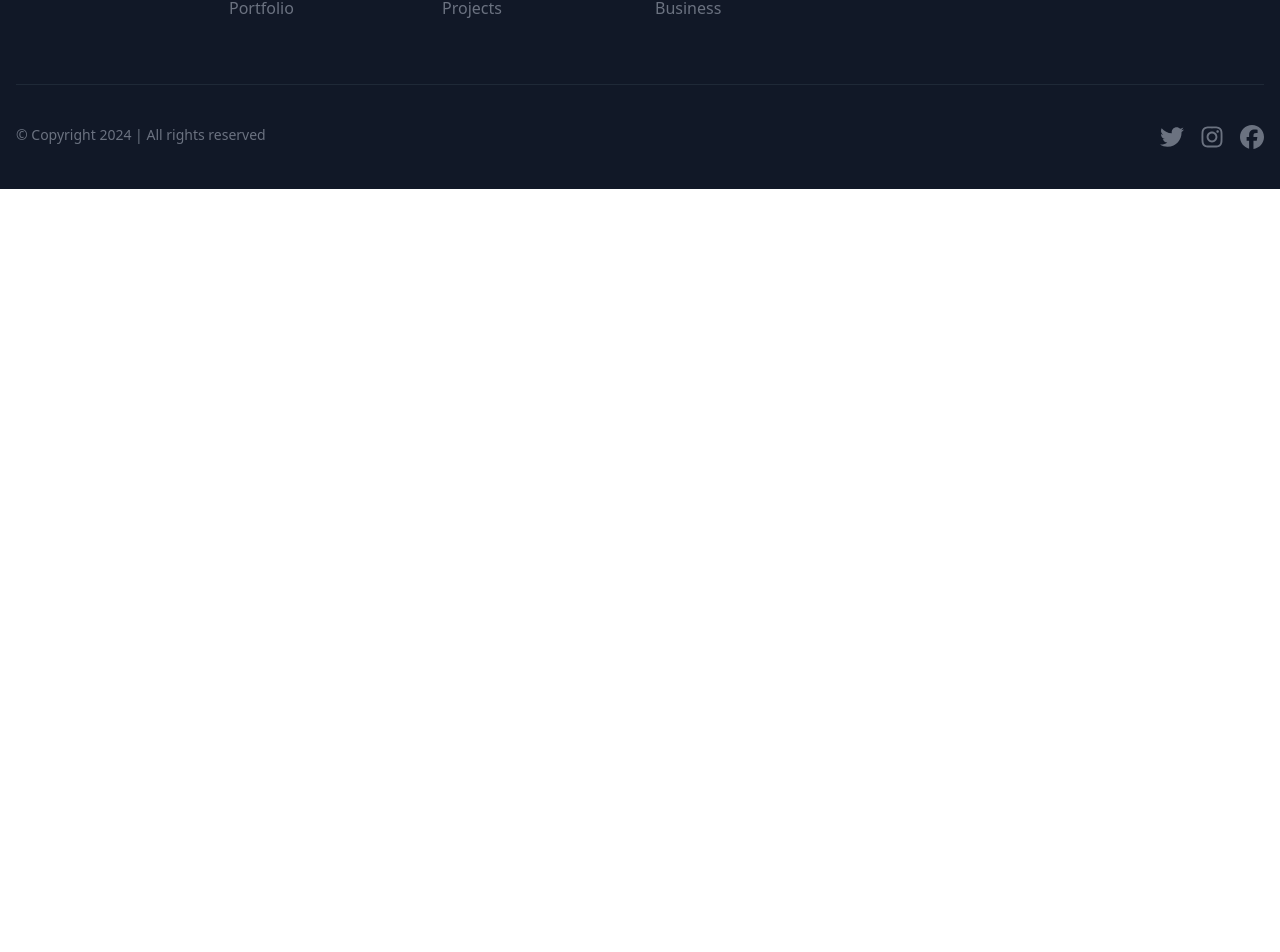
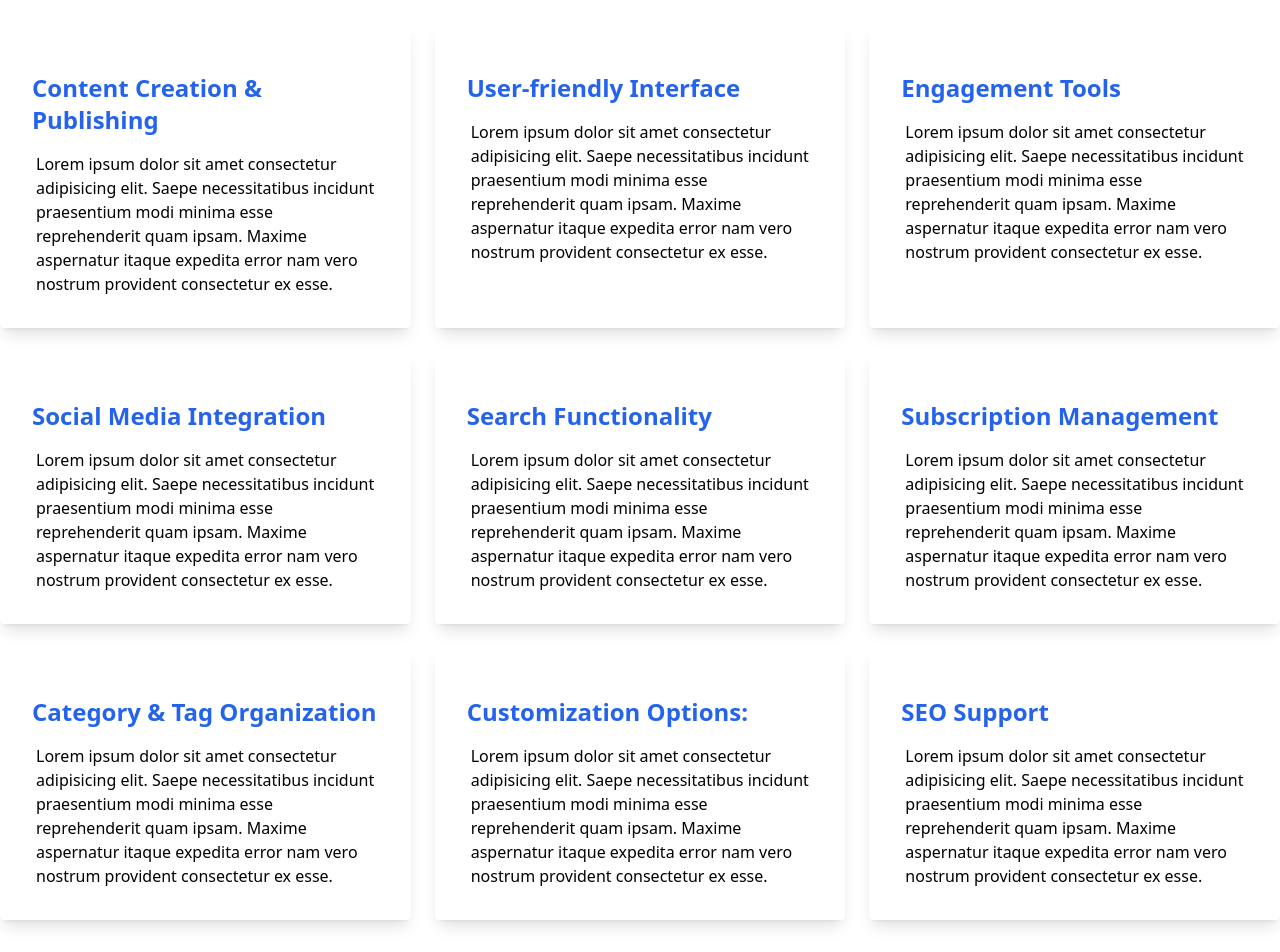
Before and after one commit to abdulrafay-07/Blog-website, a React (Vite) app: page /services in a window 1280 px wide. Shown: the part 640-1592 px from the top of the page. Before the commit the page ends 829 px from the top, so only its background shows below. Built offline with nearby package versions, Linux system fonts and the light colour scheme.

Commit message:
Added services, about us page content

```diff
--- a/src/components/Footer.jsx
+++ b/src/components/Footer.jsx
@@ -89,7 +89,7 @@ const Footer = () => {
                     </div>
 
                     <div className="mt-5 md:max-w-md lg:col-span-2 lg:mt-0">
-                        <p className="font-medium tracking-wide text-gray-300">Form</p>
+                        <p className="font-medium tracking-wide text-gray-300">Subscribe to our Newsletter</p>
                         <form className="pt-4 flex flex-col md:flex-row">
                             <input type="email" name="email" id="email" placeholder="Email"
                                 className="flex-grow w-full h-12 px-4 mb-3 transition duration-200 bg-white border border-gray-300 rounded shadow-sm appearance-none md:mr-2 md:mb-0 focus:border-purple-400 focus:outline-none"
--- /dev/null
+++ b/src/components/ServiceCards.jsx
@@ -0,0 +1,52 @@
+const ServiceCards = () => {
+    return (
+        <div className="grid md:grid-cols-3 sm:grid-cols-2 grid-cols-1 gap-6 py-12 sm:py-16">
+            <div className="p-8 shadow-lg rounded cursor-pointer">
+                <h2 className="text-2xl font-bold my-4 text-blue-600">Content Creation & Publishing</h2>
+                <p className="text-base ml-1">Lorem ipsum dolor sit amet consectetur adipisicing elit. Saepe necessitatibus incidunt praesentium modi minima esse reprehenderit quam ipsam. Maxime aspernatur itaque expedita error nam vero nostrum provident consectetur ex esse.</p>
+            </div>
+
+            <div className="p-8 shadow-lg rounded cursor-pointer">
+                <h2 className="text-2xl font-bold my-4 text-blue-600">User-friendly Interface</h2>
+                <p className="text-base ml-1">Lorem ipsum dolor sit amet consectetur adipisicing elit. Saepe necessitatibus incidunt praesentium modi minima esse reprehenderit quam ipsam. Maxime aspernatur itaque expedita error nam vero nostrum provident consectetur ex esse.</p>
+            </div>
+
+            <div className="p-8 shadow-lg rounded cursor-pointer">
+                <h2 className="text-2xl font-bold my-4 text-blue-600">Engagement Tools</h2>
+                <p className="text-base ml-1">Lorem ipsum dolor sit amet consectetur adipisicing elit. Saepe necessitatibus incidunt praesentium modi minima esse reprehenderit quam ipsam. Maxime aspernatur itaque expedita error nam vero nostrum provident consectetur ex esse.</p>
+            </div>
+
+            <div className="p-8 shadow-lg rounded cursor-pointer">
+                <h2 className="text-2xl font-bold my-4 text-blue-600">Social Media Integration</h2>
+                <p className="text-base ml-1">Lorem ipsum dolor sit amet consectetur adipisicing elit. Saepe necessitatibus incidunt praesentium modi minima esse reprehenderit quam ipsam. Maxime aspernatur itaque expedita error nam vero nostrum provident consectetur ex esse.</p>
+            </div>
+
+            <div className="p-8 shadow-lg rounded cursor-pointer">
+                <h2 className="text-2xl font-bold my-4 text-blue-600">Search Functionality</h2>
+                <p className="text-base ml-1">Lorem ipsum dolor sit amet consectetur adipisicing elit. Saepe necessitatibus incidunt praesentium modi minima esse reprehenderit quam ipsam. Maxime aspernatur itaque expedita error nam vero nostrum provident consectetur ex esse.</p>
+            </div>
+
+            <div className="p-8 shadow-lg rounded cursor-pointer">
+                <h2 className="text-2xl font-bold my-4 text-blue-600">Subscription Management</h2>
+                <p className="text-base ml-1">Lorem ipsum dolor sit amet consectetur adipisicing elit. Saepe necessitatibus incidunt praesentium modi minima esse reprehenderit quam ipsam. Maxime aspernatur itaque expedita error nam vero nostrum provident consectetur ex esse.</p>
+            </div>
+
+            <div className="p-8 shadow-lg rounded cursor-pointer">
+                <h2 className="text-2xl font-bold my-4 text-blue-600">Category & Tag Organization</h2>
+                <p className="text-base ml-1">Lorem ipsum dolor sit amet consectetur adipisicing elit. Saepe necessitatibus incidunt praesentium modi minima esse reprehenderit quam ipsam. Maxime aspernatur itaque expedita error nam vero nostrum provident consectetur ex esse.</p>
+            </div>
+
+            <div className="p-8 shadow-lg rounded cursor-pointer">
+                <h2 className="text-2xl font-bold my-4 text-blue-600">Customization Options:</h2>
+                <p className="text-base ml-1">Lorem ipsum dolor sit amet consectetur adipisicing elit. Saepe necessitatibus incidunt praesentium modi minima esse reprehenderit quam ipsam. Maxime aspernatur itaque expedita error nam vero nostrum provident consectetur ex esse.</p>
+            </div>
+
+            <div className="p-8 shadow-lg rounded cursor-pointer">
+                <h2 className="text-2xl font-bold my-4 text-blue-600">SEO Support</h2>
+                <p className="text-base ml-1">Lorem ipsum dolor sit amet consectetur adipisicing elit. Saepe necessitatibus incidunt praesentium modi minima esse reprehenderit quam ipsam. Maxime aspernatur itaque expedita error nam vero nostrum provident consectetur ex esse.</p>
+            </div>
+        </div>
+    )
+}
+
+export default ServiceCards;
--- a/src/pages/About.jsx
+++ b/src/pages/About.jsx
@@ -2,7 +2,33 @@ const About = () => {
     return (
         <div>
             <div className="px-4 py-40 bg-black text-center text-white">
-                <h2 className="text-5xl lg:text-7xl leading-snug font-bold mb-5">About</h2>
+                <h2 className="text-5xl lg:text-7xl leading-snug font-bold mb-5">About Us</h2>
+            </div>
+
+            <div className="px-4 py-12 sm:py-20 md:px-10 lg:px-20 max-w-4xl mx-auto">
+                <h2 className="text-2xl text-orange-500 font-semibold my-1 text-center">Learn more about the team behind the blog!</h2>
+
+                <div className="py-14 flex flex-col">
+                    <div className="py-3">
+                        <h2 className="text-3xl font-semibold my-1">Welcome to our Blog!</h2>
+                        <p className="text-xl text-gray-700 mt-2">We are a team of passionate writers, dedicated to bringing you the latest news, the most interesting stories, and the most thought-provoking ideas. Our goal is to inform, entertain, and inspire our readers, and we take that mission seriously.</p>
+                    </div>
+
+                    <div className="py-3">
+                        <h2 className="text-3xl font-semibold my-1">What We Do</h2>
+                        <p className="text-xl text-gray-700 mt-2">Our team is constantly on the lookout for the most compelling stories, the most fascinating people, and the most intriguing ideas. We cover a wide range of topics, from science and technology to art and culture, from politics and current events to travel and food. Whatever your interests, we've got you covered.</p>
+                    </div>
+
+                    <div className="py-3">
+                        <h2 className="text-3xl font-semibold my-1">Our Passion</h2>
+                        <p className="text-xl text-gray-700 mt-2">We are passionate about storytelling, and we believe that everyone has a story to tell. We are committed to amplifying underrepresented voices and shining a light on untold stories. We believe in the power of words to connect us, to inspire us, and to change the world. And we are excited to share that power with you.</p>
+                    </div>
+
+                    <div className="py-3">
+                        <h2 className="text-3xl font-semibold my-1">About the Team</h2>
+                        <p className="text-xl text-gray-700 mt-2">Meet the incredible team behind this website. We are a group of talented individuals who have come together to create a platform that aims to inform, inspire, and engage our audience. Our diverse backgrounds and expertise ensure that we deliver high-quality content that resonates with our readers.</p>
+                    </div>
+                </div>
             </div>
         </div>
     )
--- a/src/pages/Services.jsx
+++ b/src/pages/Services.jsx
@@ -1,9 +1,20 @@
+import ServiceCards from "../components/ServiceCards";
+
 const Services = () => {
     return (
         <div>
             <div className="px-4 py-40 bg-black text-center text-white">
                 <h2 className="text-5xl lg:text-7xl leading-snug font-bold mb-5">Services</h2>
             </div>
+
+            <div className="max-w-7xl mx-auto py-12 sm:py-20">
+                <div className="flex flex-col items-center">
+                    <h3 className="text-2xl text-orange-500 font-semibold my-1">Our Services</h3>
+                    <h2 className="text-4xl sm:text-6xl font-bold my-1">What we Offer</h2>
+                </div>
+
+                <ServiceCards />
+            </div>
         </div>
     )
 }
```
